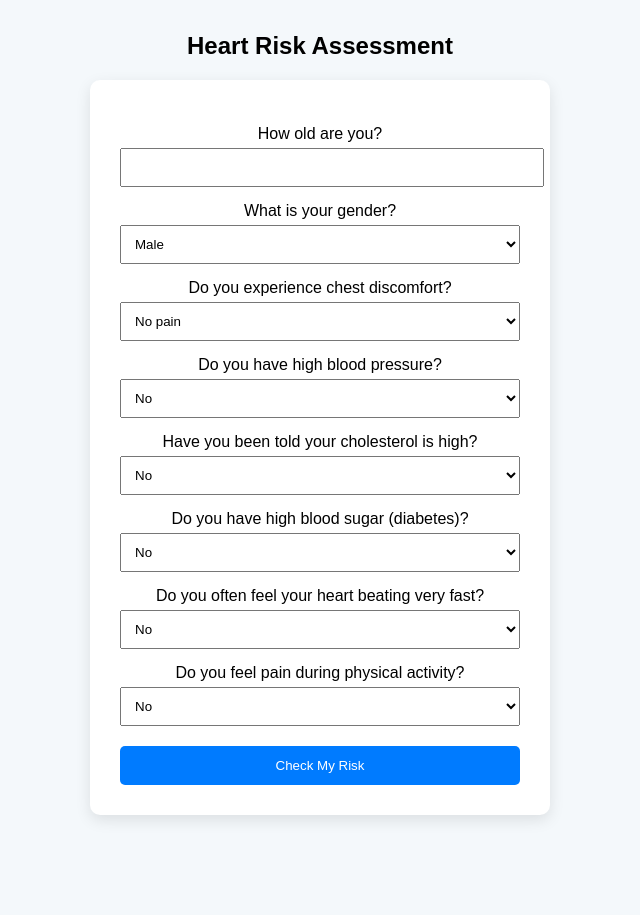
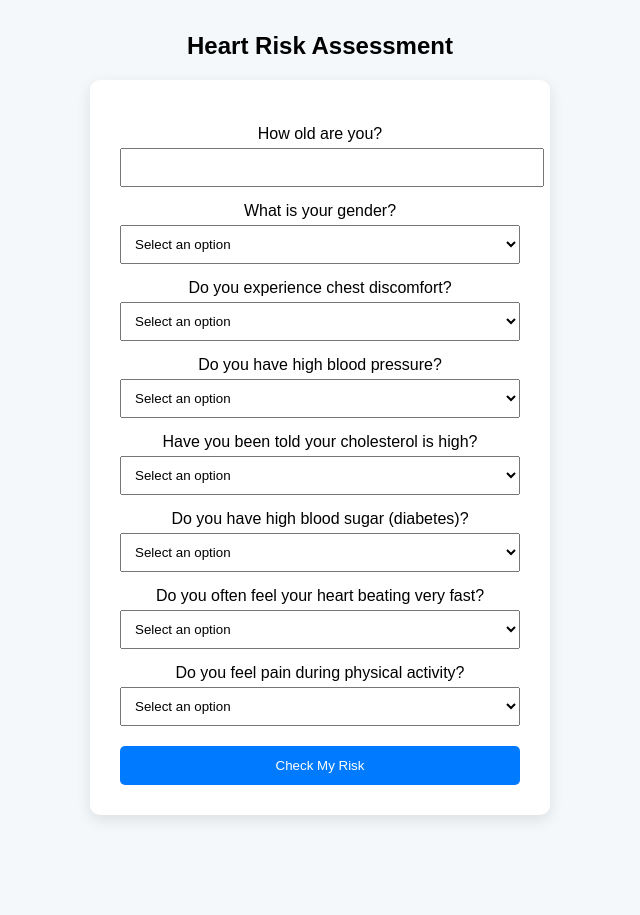
Before and after one commit to dfrancisdev/heart-disease-predictor, a Flask app: template templates/index.html in a window 1280 px wide. Shown: the part 484-1399 px from the top of the page, without its empty margins (320-960 px from the left). Run offline with Flask 3, Linux system fonts and the light colour scheme; the template is opened without the code that fills it, so the values that code supplies are empty; parts of the project's set-up code (start-up, migrations or seed data) failed here and were passed over.

Commit message:
Update index.html

```diff
--- a/templates/index.html
+++ b/templates/index.html
@@ -35,12 +35,14 @@
 
         <label>What is your gender?</label>
         <select id="sex" name="sex" required>
+          <option value="" disabled selected>Select an option</option>
           <option value="1">Male</option>
           <option value="0">Female</option>
         </select>
 
         <label>Do you experience chest discomfort?</label>
         <select id="cp" name="cp" required>
+          <option value="" disabled selected>Select an option</option>
           <option value="0">No pain</option>
           <option value="1">Mild pain</option>
           <option value="2">Moderate pain</option>
@@ -49,30 +51,35 @@
 
         <label>Do you have high blood pressure?</label>
         <select id="bp" name="bp" required>
+          <option value="" disabled selected>Select an option</option>
           <option value="0">No</option>
           <option value="1">Yes</option>
         </select>
 
         <label>Have you been told your cholesterol is high?</label>
         <select id="chol" name="chol" required>
+          <option value="" disabled selected>Select an option</option>
           <option value="0">No</option>
           <option value="1">Yes</option>
         </select>
 
         <label>Do you have high blood sugar (diabetes)?</label>
         <select id="fbs" name="fbs" required>
+          <option value="" disabled selected>Select an option</option>
           <option value="0">No</option>
           <option value="1">Yes</option>
         </select>
 
         <label>Do you often feel your heart beating very fast?</label>
         <select id="hr" name="hr" required>
+          <option value="" disabled selected>Select an option</option>
           <option value="0">No</option>
           <option value="1">Yes</option>
         </select>
 
         <label>Do you feel pain during physical activity?</label>
         <select id="exang" name="exang" required>
+          <option value="" disabled selected>Select an option</option>
           <option value="0">No</option>
           <option value="1">Yes</option>
         </select>
```
